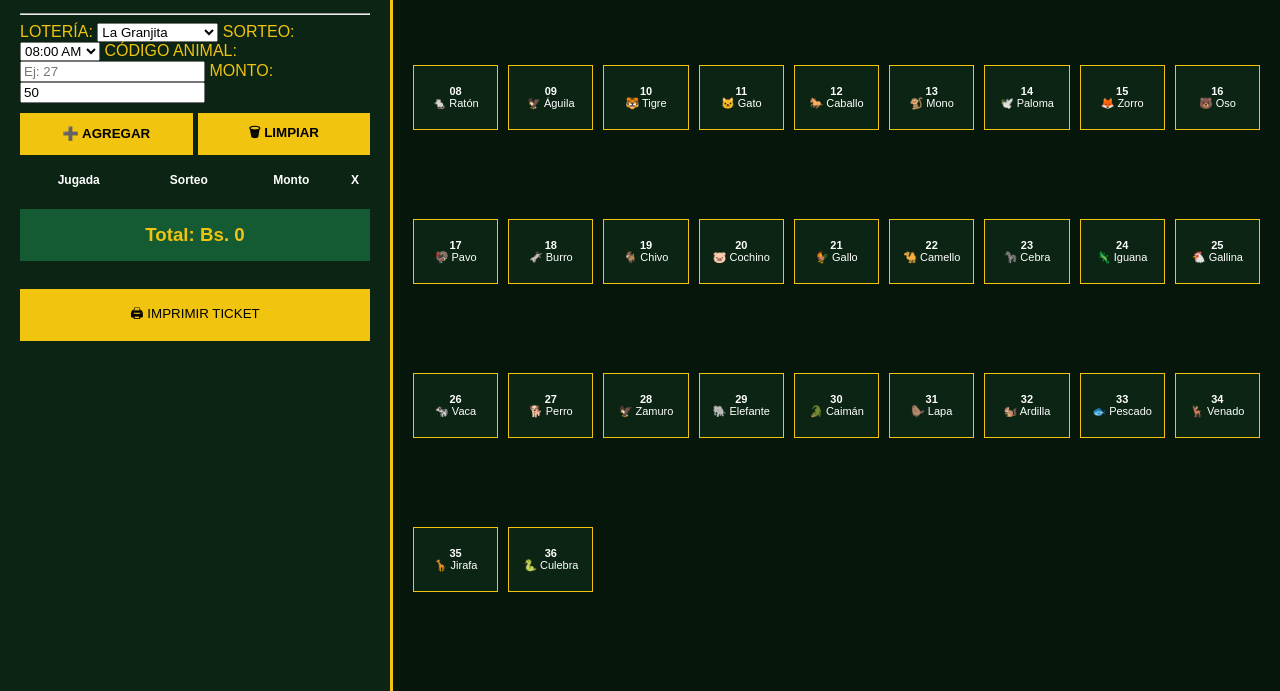
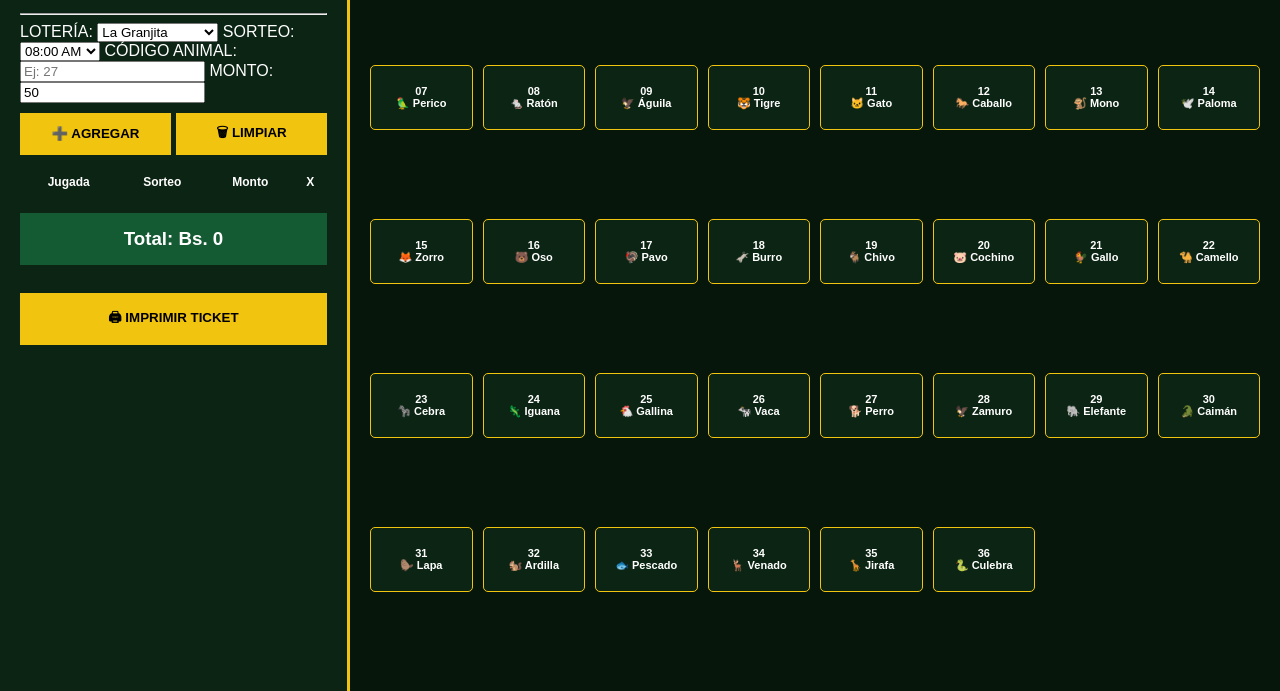
Before and after one commit to aggoldenking-sudo/GoldenKing, a plain HTML site: page index.html in a window 1280 px wide. Shown: the part 109-800 px from the top of the page. Drawn offline with Linux system fonts and the light colour scheme.

Commit message:
Update style.css

```diff
--- a/style.css
+++ b/style.css
@@ -1,10 +1,246 @@
-   body { background: #06160b; color: #f1c40f; display: flex; height: 100vh; margin: 0; font-family: sans-serif; }
-.sidebar { width: 350px; background: #0b2413; padding: 20px; border-right: 3px solid #f1c40f; overflow-y: auto; }
-.grid-panel { flex: 1; padding: 20px; display: grid; grid-template-columns: repeat(auto-fill, minmax(80px, 1fr)); gap: 10px; overflow-y: auto; }
-.btn-animal { background: #0b2413; color: white; border: 1px solid #f1c40f; height: 65px; cursor: pointer; font-size: 11px; }
-.acciones { display: flex; gap: 5px; margin: 10px 0; }
-.acciones button { flex: 1; padding: 10px; cursor: pointer; background: #f1c40f; border: none; font-weight: bold; }
-table { width: 100%; color: white; font-size: 12px; margin-top: 15px; }
-#totalDisplay { background: #145a32; padding: 15px; text-align: center; }
-.print-btn { width: 100%; padding: 15px; background: #f1c40f; border: none; cursor: pointer; margin-top: 10px; }
-@media print { .sidebar, .grid-panel { display: block; } .btn-animal, .acciones { display: none; } }
+/* GOLDEN KING POS */
+
+* {
+    box-sizing: border-box;
+    font-family: Arial, sans-serif;
+}
+
+
+body {
+
+    background: #06160b;
+    color: white;
+
+    display: flex;
+
+    height: 100vh;
+
+    margin: 0;
+
+    overflow: hidden;
+
+}
+
+
+
+/* PANEL IZQUIERDO */
+
+.sidebar {
+
+    width: 350px;
+
+    background: #0b2413;
+
+    padding: 20px;
+
+    border-right: 3px solid #f1c40f;
+
+    overflow-y: auto;
+
+}
+
+
+
+.sidebar h2 {
+
+    color:#f1c40f;
+
+    text-align:center;
+
+}
+
+
+
+/* PANEL DERECHO */
+
+.grid-panel {
+
+    flex:1;
+
+    padding:20px;
+
+    overflow-y:auto;
+
+}
+
+
+
+/* MATRIZ DE ANIMALES */
+
+#matrizAnimalitos {
+
+    display:grid;
+
+    grid-template-columns: repeat(8, 1fr);
+
+    gap:10px;
+
+    width:100%;
+
+}
+
+
+
+/* BOTONES */
+
+.btn-animal {
+
+    background:#0b2413;
+
+    color:white;
+
+    border:1px solid #f1c40f;
+
+    border-radius:5px;
+
+    height:65px;
+
+    cursor:pointer;
+
+    font-size:11px;
+
+    font-weight:bold;
+
+}
+
+
+
+.btn-animal:hover {
+
+    background:#f1c40f;
+
+    color:#000;
+
+}
+
+
+
+/* BOTONES ACCION */
+
+.acciones {
+
+    display:flex;
+
+    gap:5px;
+
+    margin:10px 0;
+
+}
+
+
+
+.acciones button {
+
+    flex:1;
+
+    padding:10px;
+
+    cursor:pointer;
+
+    background:#f1c40f;
+
+    border:none;
+
+    font-weight:bold;
+
+}
+
+
+
+/* TABLA */
+
+table {
+
+    width:100%;
+
+    color:white;
+
+    font-size:12px;
+
+    margin-top:15px;
+
+    border-collapse:collapse;
+
+}
+
+
+td, th {
+
+    padding:5px;
+
+    text-align:center;
+
+}
+
+
+
+/* TOTAL */
+
+#totalDisplay {
+
+    background:#145a32;
+
+    padding:15px;
+
+    text-align:center;
+
+    color:white;
+
+}
+
+
+
+/* IMPRIMIR */
+
+.print-btn {
+
+    width:100%;
+
+    padding:15px;
+
+    background:#f1c40f;
+
+    border:none;
+
+    cursor:pointer;
+
+    margin-top:10px;
+
+    font-weight:bold;
+
+}
+
+
+
+/* IMPRESIÓN */
+
+@media print {
+
+
+    .grid-panel {
+
+        display:none;
+
+    }
+
+
+    .btn-animal,
+
+    .acciones,
+
+    .print-btn {
+
+        display:none;
+
+    }
+
+
+    .sidebar {
+
+        width:100%;
+
+        border:none;
+
+    }
+
+}
```
